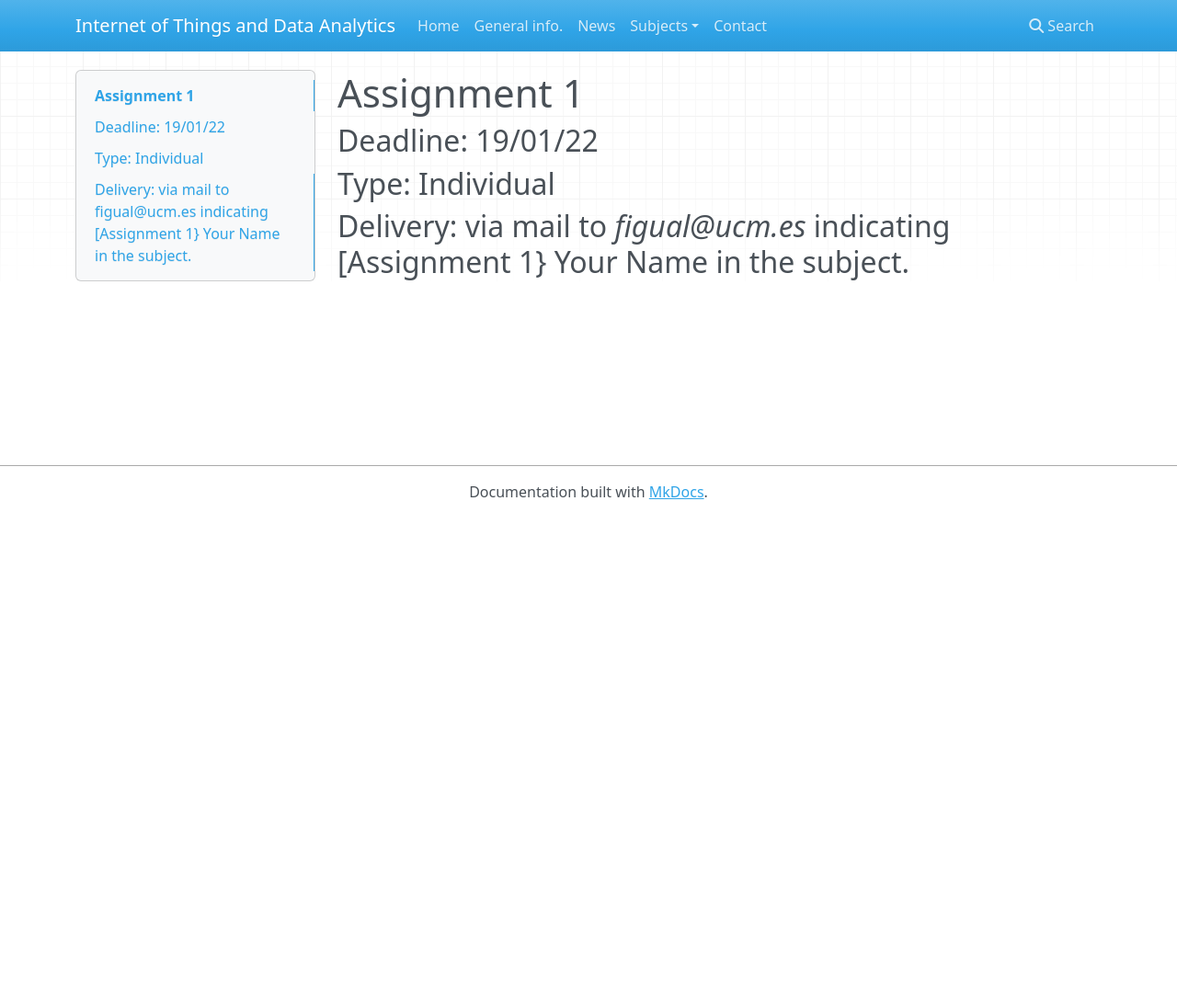
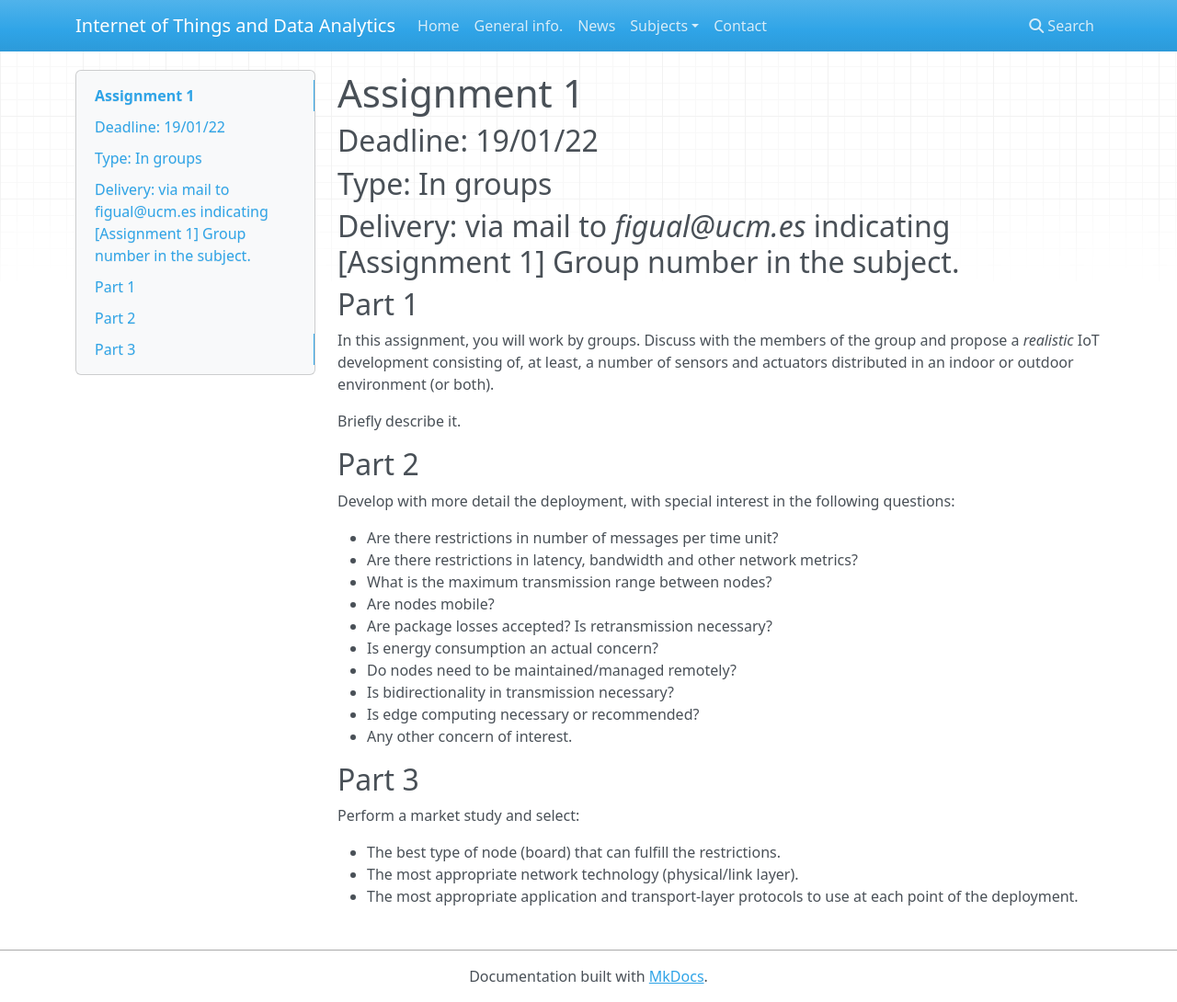
Before and after one commit to iot-da/iot-da.github.io, an MkDocs documentation site: the page built from docs/Subjects/NP2/Assignments/1.md, in a window 1280 px wide and 1090 px high. Shown: the whole window at 92% size. Built offline with MkDocs 1.6.1, drawn with Linux system fonts in a browser that asks for light colours; nearby versions of some CDN libraries.

Commit message:
NP2 Assignment 1

```diff
--- a/docs/Subjects/NP2/Assignments/1.md
+++ b/docs/Subjects/NP2/Assignments/1.md
@@ -2,6 +2,37 @@
 
 ## Deadline: 19/01/22
 
-## Type: Individual
+## Type: In groups
 
-## Delivery: via mail to *figual@ucm.es* indicating **[Assignment 1} Your Name** in the subject.
+## Delivery: via mail to *figual@ucm.es* indicating **[Assignment 1] Group number** in the subject.
+
+## Part 1
+
+In this assignment, you will work by groups. Discuss with the members of the group and propose
+a *realistic* IoT development consisting of, at least,
+a number of sensors and actuators distributed in an indoor or outdoor environment (or both).
+
+Briefly describe it.
+
+## Part 2
+
+Develop with more detail the deployment, with special interest in the following questions:
+
+- Are there restrictions in number of messages per time unit?
+- Are there restrictions in latency, bandwidth and other network metrics?
+- What is the maximum transmission range between nodes?
+- Are nodes mobile?
+- Are package losses accepted? Is retransmission necessary?
+- Is energy consumption an actual concern?
+- Do nodes need to be maintained/managed remotely?
+- Is bidirectionality in transmission necessary?
+- Is edge computing necessary or recommended?
+- Any other concern of interest.
+
+## Part 3
+
+Perform a market study and select:
+
+- The best type of node (board) that can fulfill the restrictions.
+- The most appropriate network technology (physical/link layer).
+- The most appropriate application and transport-layer protocols to use at each point of the deployment.
```
Also changed, not shown: site/index.html, 1 other file.
